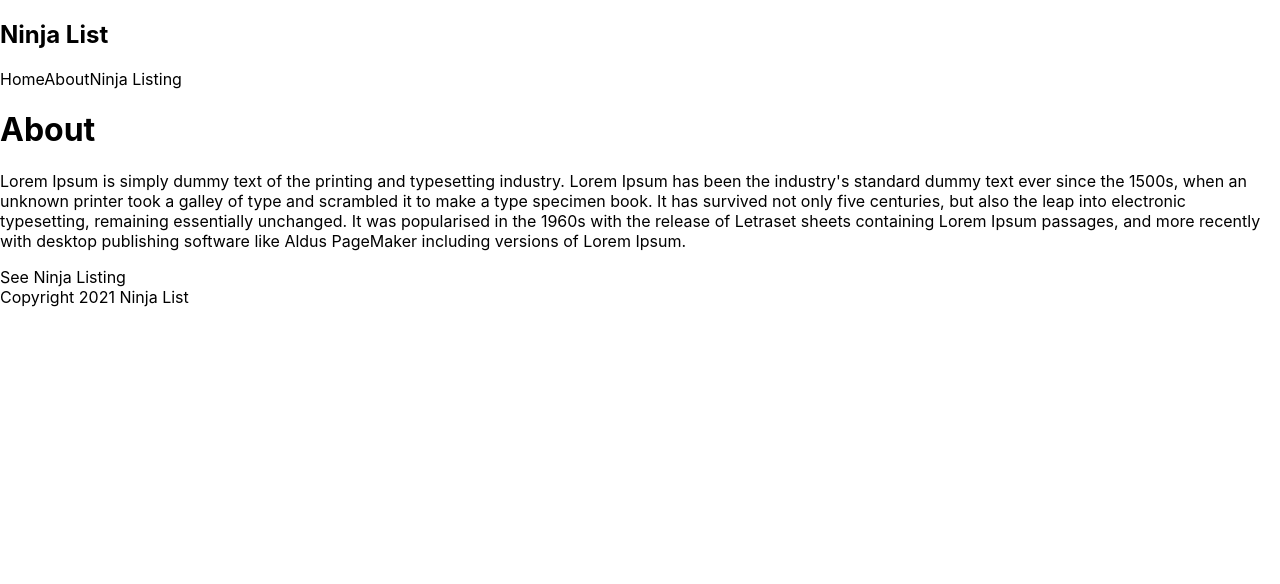
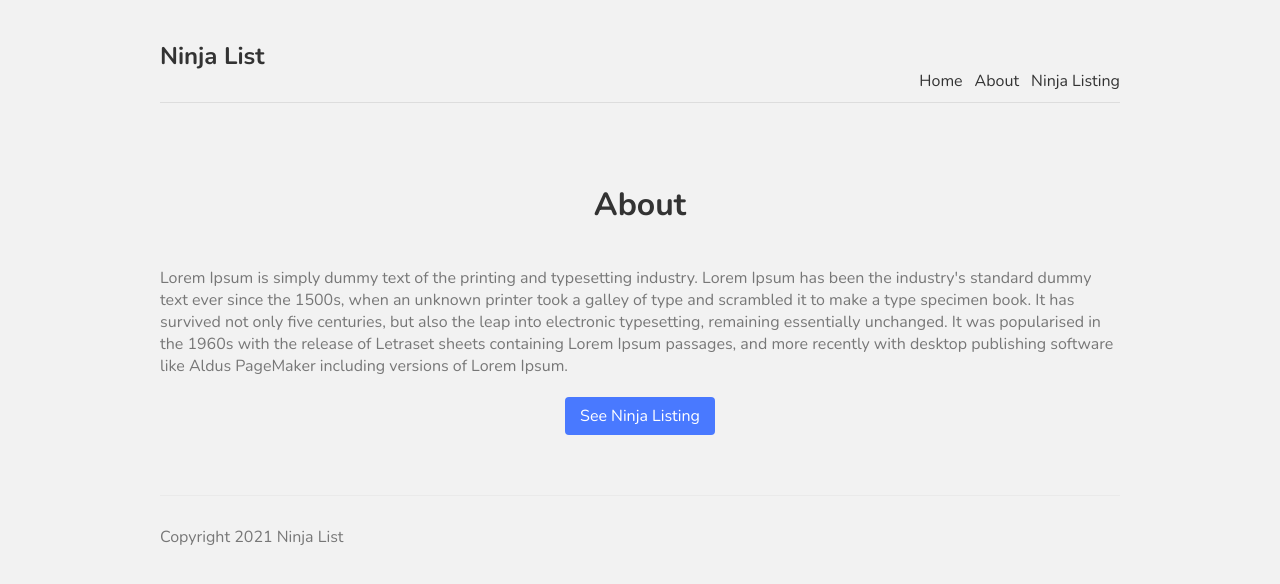
Before and after one commit to kukori/nextjs-ninja-tut, a Next.js app: page / in a window 1280 px wide. Shown: the top 584 px of the page. Built offline with nearby package versions, Linux system fonts and the light colour scheme.

Commit message:
css + 404 page

```diff
--- a/components/Footer.js
+++ b/components/Footer.js
@@ -1,8 +1,8 @@
 const Footer = () => {
     return (
-        <div>
+        <footer>
             Copyright 2021 Ninja List
-        </div>
+        </footer>
     )
 }
 
--- a/pages/index.js
+++ b/pages/index.js
@@ -5,9 +5,9 @@
 export default function Home() {
   return (
     <div>
-      <h1>About</h1>
-      <p>Lorem Ipsum is simply dummy text of the printing and typesetting industry. Lorem Ipsum has been the industry's standard dummy text ever since the 1500s, when an unknown printer took a galley of type and scrambled it to make a type specimen book. It has survived not only five centuries, but also the leap into electronic typesetting, remaining essentially unchanged. It was popularised in the 1960s with the release of Letraset sheets containing Lorem Ipsum passages, and more recently with desktop publishing software like Aldus PageMaker including versions of Lorem Ipsum.</p>
-      <Link href="/ninjas"><a>See Ninja Listing</a></Link>
+      <h1 className={styles.title}>About</h1>
+      <p className={styles.text}>Lorem Ipsum is simply dummy text of the printing and typesetting industry. Lorem Ipsum has been the industry's standard dummy text ever since the 1500s, when an unknown printer took a galley of type and scrambled it to make a type specimen book. It has survived not only five centuries, but also the leap into electronic typesetting, remaining essentially unchanged. It was popularised in the 1960s with the release of Letraset sheets containing Lorem Ipsum passages, and more recently with desktop publishing software like Aldus PageMaker including versions of Lorem Ipsum.</p>
+      <Link href="/ninjas"><a className={styles.btn}>See Ninja Listing</a></Link>
     </div>
   )
 }
--- a/styles/Home.module.css
+++ b/styles/Home.module.css
@@ -1,122 +1,18 @@
-.container {
-  min-height: 100vh;
-  padding: 0 0.5rem;
-  display: flex;
-  flex-direction: column;
-  justify-content: center;
-  align-items: center;
-}
-
-.main {
-  padding: 5rem 0;
-  flex: 1;
-  display: flex;
-  flex-direction: column;
-  justify-content: center;
-  align-items: center;
-}
-
-.footer {
-  width: 100%;
-  height: 100px;
-  border-top: 1px solid #eaeaea;
-  display: flex;
-  justify-content: center;
-  align-items: center;
-}
-
-.footer img {
-  margin-left: 0.5rem;
-}
-
-.footer a {
-  display: flex;
-  justify-content: center;
-  align-items: center;
-}
-
-.title a {
-  color: #0070f3;
-  text-decoration: none;
-}
-
-.title a:hover,
-.title a:focus,
-.title a:active {
-  text-decoration: underline;
-}
-
 .title {
-  margin: 0;
-  line-height: 1.15;
-  font-size: 4rem;
-}
-
-.title,
-.description {
+  color: #333;
+  padding-bottom: 20px;
   text-align: center;
 }
-
-.description {
-  line-height: 1.5;
-  font-size: 1.5rem;
+.text {
+  color: #777;
 }
-
-.code {
-  background: #fafafa;
-  border-radius: 5px;
-  padding: 0.75rem;
-  font-size: 1.1rem;
-  font-family: Menlo, Monaco, Lucida Console, Liberation Mono, DejaVu Sans Mono,
-    Bitstream Vera Sans Mono, Courier New, monospace;
+.btn {
+  display: block;
+  width: 150px;
+  padding: 8px 0;
+  margin: 20px auto;
+  background: #4979ff;
+  border-radius: 4px;
+  color: white;
+  text-align: center;
 }
-
-.grid {
-  display: flex;
-  align-items: center;
-  justify-content: center;
-  flex-wrap: wrap;
-  max-width: 800px;
-  margin-top: 3rem;
-}
-
-.card {
-  margin: 1rem;
-  flex-basis: 45%;
-  padding: 1.5rem;
-  text-align: left;
-  color: inherit;
-  text-decoration: none;
-  border: 1px solid #eaeaea;
-  border-radius: 10px;
-  transition: color 0.15s ease, border-color 0.15s ease;
-}
-
-.card:hover,
-.card:focus,
-.card:active {
-  color: #0070f3;
-  border-color: #0070f3;
-}
-
-.card h3 {
-  margin: 0 0 1rem 0;
-  font-size: 1.5rem;
-}
-
-.card p {
-  margin: 0;
-  font-size: 1.25rem;
-  line-height: 1.5;
-}
-
-.logo {
-  height: 1em;
-}
-
-@media (max-width: 600px) {
-  .grid {
-    width: 100%;
-    flex-direction: column;
-  }
-}
--- a/styles/globals.css
+++ b/styles/globals.css
@@ -1,16 +1,41 @@
-html,
+@import url('https://fonts.googleapis.com/css2?family=Nunito:wght@300;400;600;700&display=swap');
+
 body {
-  padding: 0;
-  margin: 0;
-  font-family: -apple-system, BlinkMacSystemFont, Segoe UI, Roboto, Oxygen,
-    Ubuntu, Cantarell, Fira Sans, Droid Sans, Helvetica Neue, sans-serif;
+  background: #f2f2f2;
+  color: #333;
+  font-family: "Nunito";
+}
+a {
+  color: #333;
+  text-decoration: none;
+}
+.content {
+  max-width: 960px;
+  margin: 0 auto;
+}
+nav {
+  margin: 10px auto 80px;
+  padding: 10px 0;
+  display: flex;
+  justify-content: flex-end;
+  align-items: flex-end;
+  border-bottom: 1px solid #ddd;
+}
+nav a {
+  margin-left: 12px;
+}
+nav .logo {
+  margin-right: auto;
+}
+footer {
+  display: block;
+  /* text-align: center; */
+  padding: 30px 0;
+  margin-top: 60px;
+  color: #777;
+  border-top: 1px solid #eaeaea;
 }
 
-a {
-  color: inherit;
-  text-decoration: none;
+.not-found a {
+  color: #4979ff;
 }
-
-* {
-  box-sizing: border-box;
-}
```
Also changed, not shown: pages/404.js (added, +13 -0 lines), styles/Ninjas.module.css (added).
